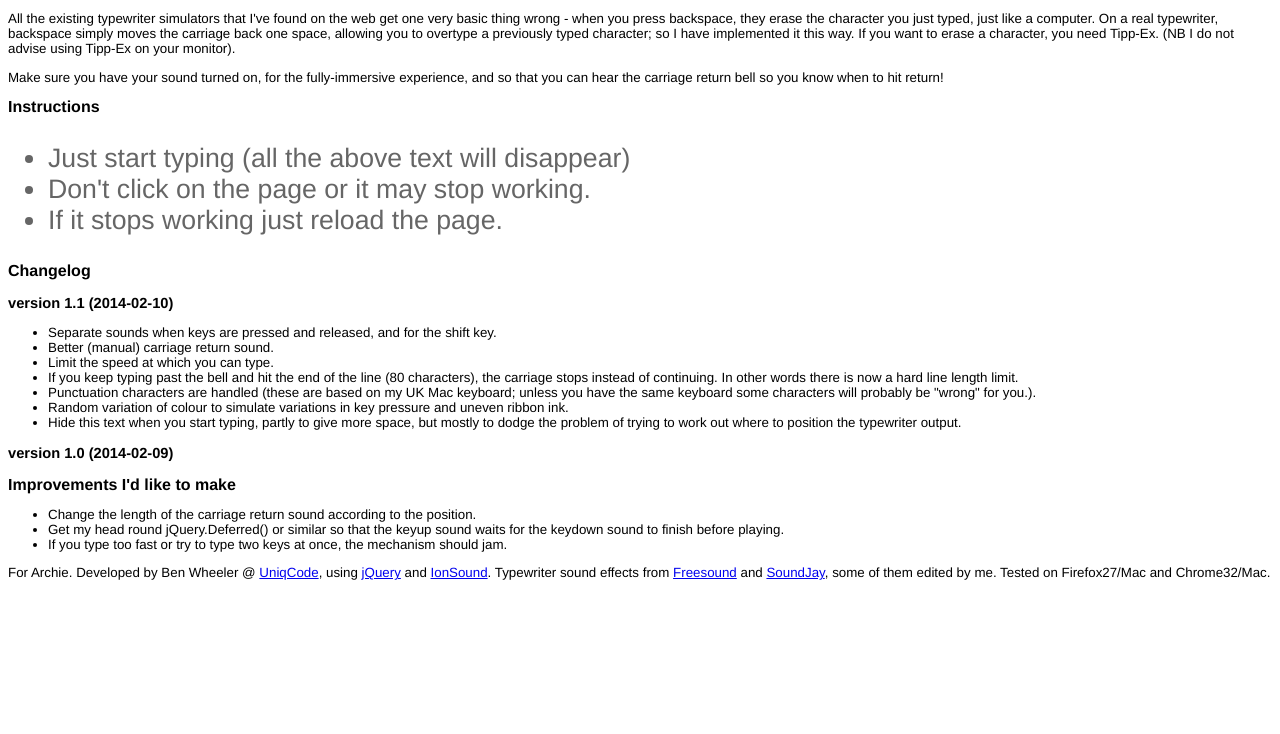
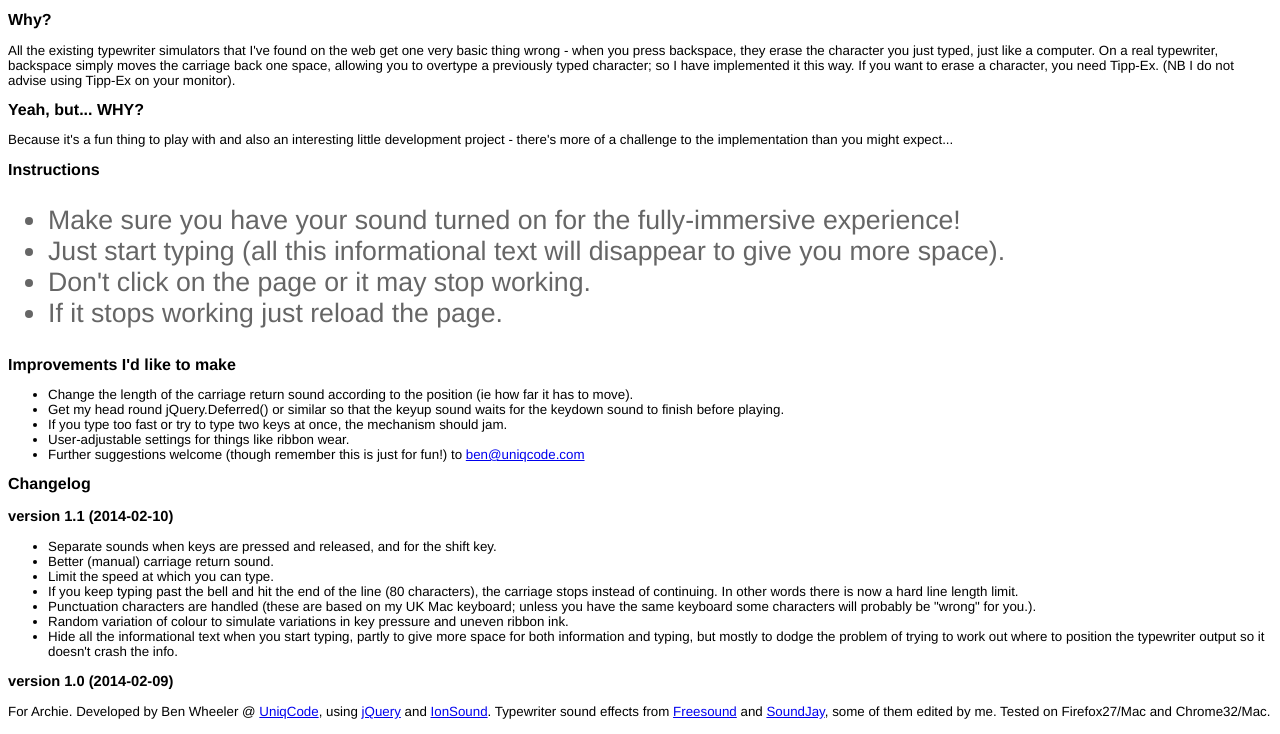
Before and after one commit to BenUniqcode/OverType, a plain HTML site: page index.html in a window 1280 px wide. Shown: the part 66-800 px from the top of the page. Drawn offline with nearby package versions, Linux system fonts and the light colour scheme; a script that the page names is missing.

Commit message:
Tweaks to the information.

```diff
--- a/index.html
+++ b/index.html
@@ -157,25 +157,44 @@
 		<h1 style="margin-bottom: 0">Ben's Super-Realistic* Typewriter Simulator</h1>
 		<p style="margin-top: 0"><small>* Neither realism nor superness guaranteed</small></p>
 		<div class="info">
+			<h2>
+				Why?
+			</h2>
 			<p>
 				All the existing typewriter simulators that I've found on the web get one very basic thing wrong - when you press backspace, they erase the character you just typed, just like a computer. On a real typewriter, backspace
 				simply moves the carriage back one space, allowing you to overtype a previously typed character; so I have implemented
 				it this way. If you want to erase a character, you need Tipp-Ex. (NB I do not advise using Tipp-Ex on your monitor).
 			</p>
+			<h2>
+				Yeah, but... WHY?
+			</h2>
 			<p>
-				Make sure you have your sound turned on, for the fully-immersive experience, and so that you can hear the carriage return bell so you know when to hit return!
+				Because it's a fun thing to play with and also an interesting little development project - there's more of a challenge to the implementation than you might expect...
 			</p>
 			<noscript>
-				<b>You need to <a href="http://enable-javascript.com">enable Javascript in your browser</a> for this to work.
+				<p style="font-size: 36px">
+					<b>You need to <a href="http://enable-javascript.com">enable Javascript in your browser</a> for this to work.</b>
+				</p>
 			</noscript>
 			<h2>Instructions</h2>
 			<div class="instruct">
 				<ul>
-				<li>Just start typing (all the above text will disappear)</li>
+				<li>Make sure you have your sound turned on for the fully-immersive experience!</li>
+				<li>Just start typing (all this informational text will disappear to give you more space).</li>
 				<li>Don't click on the page or it may stop working.</li>
 				<li>If it stops working just reload the page.</li>
 				</ul>
 			</div>
+			<h2>
+				Improvements I'd like to make
+			</h2>
+			<ul>
+				<li>Change the length of the carriage return sound according to the position (ie how far it has to move).</li>
+				<li>Get my head round jQuery.Deferred() or similar so that the keyup sound waits for the keydown sound to finish before playing.</li>
+				<li>If you type too fast or try to type two keys at once, the mechanism should jam.</li>
+				<li>User-adjustable settings for things like ribbon wear.</li>
+				<li>Further suggestions welcome (though remember this is just for fun!) to <a href="mailto:ben@uniqcode.com">ben@uniqcode.com</a></li>
+			</ul>
 			<h2>
 				Changelog
 			</h2>
@@ -189,19 +208,11 @@
 				<li>If you keep typing past the bell and hit the end of the line (80 characters), the carriage stops instead of continuing. In other words there is now a hard line length limit.</li>
 				<li>Punctuation characters are handled (these are based on my UK Mac keyboard; unless you have the same keyboard some characters will probably be "wrong" for you.).</li>
 				<li>Random variation of colour to simulate variations in key pressure and uneven ribbon ink.</li>
-				<li>Hide this text when you start typing, partly to give more space, but mostly to dodge the problem of trying to work out where to position the typewriter output.</li>
+				<li>Hide all the informational text when you start typing, partly to give more space for both information and typing, but mostly to dodge the problem of trying to work out where to position the typewriter output so it doesn't crash the info.</li>
 			</ul>
 			<h3>
 				version 1.0 (2014-02-09)
 			</h3>
-			<h2>
-				Improvements I'd like to make
-			</h2>
-			<ul>
-				<li>Change the length of the carriage return sound according to the position.</li>
-				<li>Get my head round jQuery.Deferred() or similar so that the keyup sound waits for the keydown sound to finish before playing.</li>
-				<li>If you type too fast or try to type two keys at once, the mechanism should jam.</li>
-			</ul>
 
 			<p>
 				For Archie. Developed by Ben Wheeler @ <a href="http://uniqcode.com">UniqCode</a>, using <a href="http://jquery.com">jQuery</a> and
```
